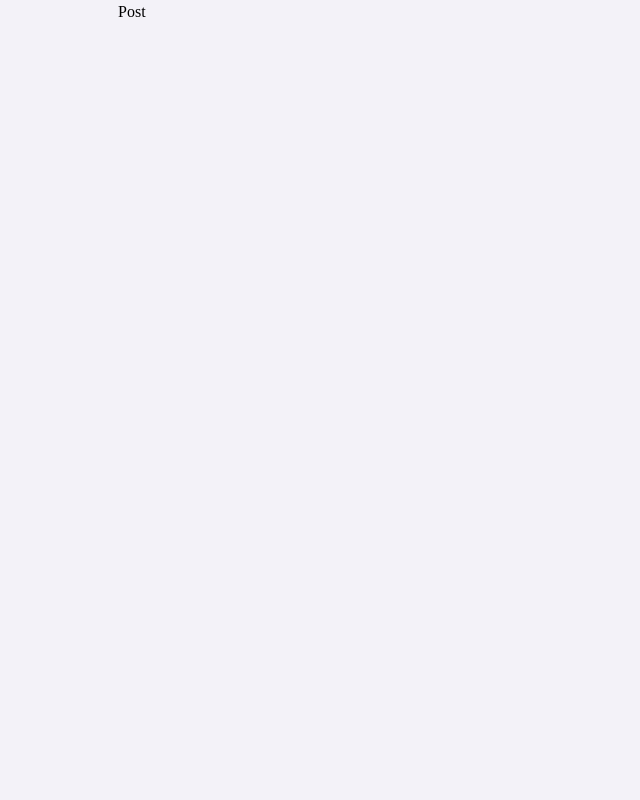
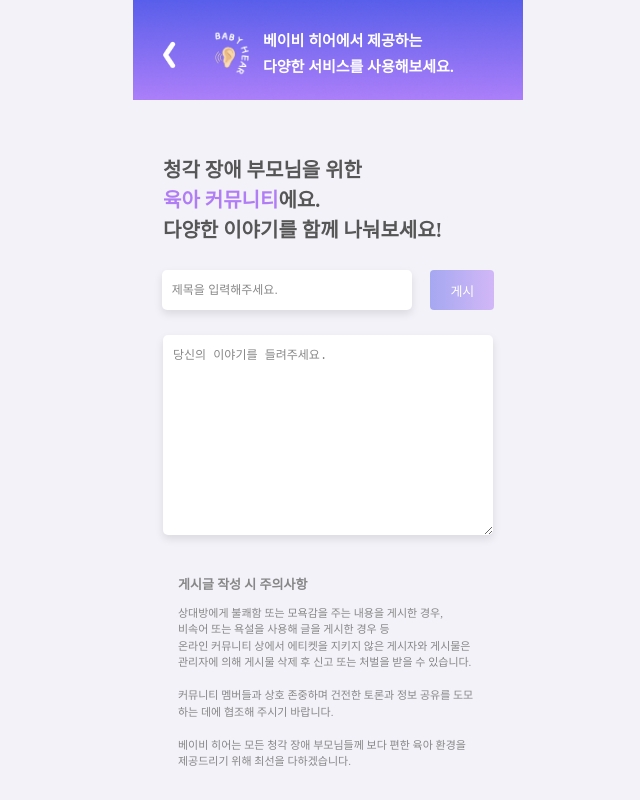
Before and after one commit to yoo-jimin127/Babyhear-FrontEnd, a React (Create React App) app in the folder babyhear-fe/: page /post in a window 1280 px wide. Shown: the whole page, without its empty margins (312-952 px from the left). Built offline with nearby package versions, Linux system fonts and the light colour scheme.

Commit message:
feat: Post 페이지

```diff
--- a/babyhear-fe/src/pages/Post.tsx
+++ b/babyhear-fe/src/pages/Post.tsx
@@ -1,9 +1,164 @@
+import { useState } from "react";
+import styled from "styled-components";
+import Header from "../components/Header";
+import { useNavigate } from "react-router-dom";
+
 const Post = () => {
+  const [title, setTitle] = useState("");
+  const [content, setContent] = useState("");
+  const navigate = useNavigate();
+
+  const handleTitleChange = (event: React.ChangeEvent<HTMLInputElement>) => {
+    setTitle(event.target.value);
+  };
+
+  const handleContentChange = (event: React.ChangeEvent<HTMLTextAreaElement>) => {
+    setContent(event.target.value);
+  };
+
+  const handleSubmit = () => {
+    // axios.post("/api/post", { title, content })
+    //   .then(response => {
+    //     console.log(response.data);
+    //   })
+    //   .catch(error => {
+    //     console.error(error);
+    //   });
+    console.log(`---Submit---\nTitle:${title}\nContent:${content}`);
+    navigate("/community");
+  };
+
   return (
-    <>
-    Post
-    </>
+    <Container>
+      <Header link="/community" />
+      <BottomWrapper>
+        <FeatTitle>
+          청각 장애 부모님을 위한<br />
+          <span style={{ color: "var(--highlight)"}}>육아 커뮤니티</span>에요.<br />
+          다양한 이야기를 함께 나눠보세요!
+        </FeatTitle>
+        <FlexBox>
+        <TitleInput
+          type="text"
+          placeholder="제목을 입력해주세요."
+          value={title}
+          onChange={handleTitleChange}
+        />
+        <SubmitButton onClick={handleSubmit}>게시</SubmitButton>
+        </FlexBox>
+        <ContentTextarea
+          placeholder="당신의 이야기를 들려주세요."
+          value={content}
+          onChange={handleContentChange}
+        />
+        <Legal>
+          <div
+            style={{ color: "var(--sub-text)",
+                    fontSize: "13px",
+                    fontWeight: "bold",
+                    marginBottom: "10px"
+                  }}>
+            게시글 작성 시 주의사항
+          </div>
+          상대방에게 불쾌함 또는 모욕감을 주는 내용을 게시한 경우,<br />
+          비속어 또는 욕설을 사용해 글을 게시한 경우 등<br />
+          온라인 커뮤니티 상에서 에티켓을 지키지 않은 게시자와 게시물은<br />
+          관리자에 의해 게시물 삭제 후 신고 또는 처벌을 받을 수 있습니다.<br /><br />
+          커뮤니티 멤버들과 상호 존중하며 건전한 토론과 정보 공유를 도모하는 데에 협조해 주시기 바랍니다.<br /><br />
+          베이비 히어는 모든 청각 장애 부모님들께 보다 편한 육아 환경을 제공드리기 위해 최선을 다하겠습니다.
+        </Legal>
+      </BottomWrapper>
+    </Container>
   );
 }
 
 export default Post;
+
+const Container = styled.div`
+  display: flex;
+  flex-direction: column;
+  align-items: center;
+  justify-content: center;
+`;
+
+const BottomWrapper = styled.div`
+  height: 600px;
+  display: flex;
+  margin-top: 50px;
+  flex-direction: column;
+  align-items: center;
+  justify-content: space-evenly;
+
+  @media (max-width: 420px) {
+    justify-content: space-around;
+  }
+`;
+
+const FeatTitle = styled.div`
+  color: var(--text-default);
+  font-size: 20px;
+  font-weight: bold;
+  margin: -20px 0 0 20px;
+  margin-right: auto;
+`;
+
+const FlexBox = styled.div`
+  width: 370px;
+  display: flex;
+  justify-content: space-evenly;
+`;
+
+const TitleInput = styled.input`
+  width: 250px;
+  height: 40px;
+  padding: 7px 10px;
+  color: var(--text-default);
+  font-size: 12px;
+  border: none;
+  outline: none;
+  border-radius: 5px;
+  box-shadow: 0px 4px 8px rgba(0, 0, 0, 0.1);
+
+  &::placeholder {
+    color: var(--sub-text);
+  }
+`;
+
+const ContentTextarea = styled.textarea`
+  width: 330px;
+  height: 200px;
+  padding: 10px;
+  color: var(--text-default);
+  font-size: 12px;
+  border: none;
+  outline: none;
+  border-radius: 5px;
+  box-shadow: 0px 4px 8px rgba(0, 0, 0, 0.1);
+
+  &::placeholder {
+    color: var(--sub-text);
+  }
+`;
+
+const SubmitButton = styled.button`
+  padding: 10px 20px;
+  font-size: 13px;
+  color: #ffffff;
+  background: linear-gradient(
+    to right,
+    var(--start-opacity),
+    var(--end-opacity)
+  );
+  border: none;
+  border-radius: 4px;
+  cursor: pointer;
+`;
+
+const Legal = styled.div`
+  width: 300px;
+  height: 150px;
+  margin-top: 15px;
+  color: var(--sub-text);
+  font-size: 11px;
+  white-space: pre-line;
+`;
```
